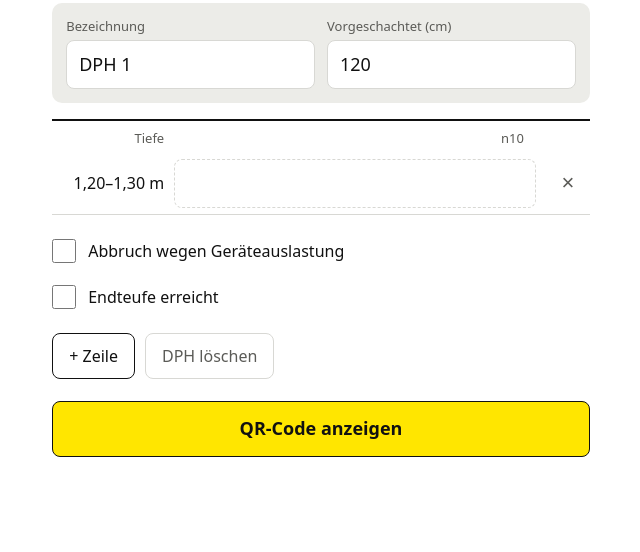
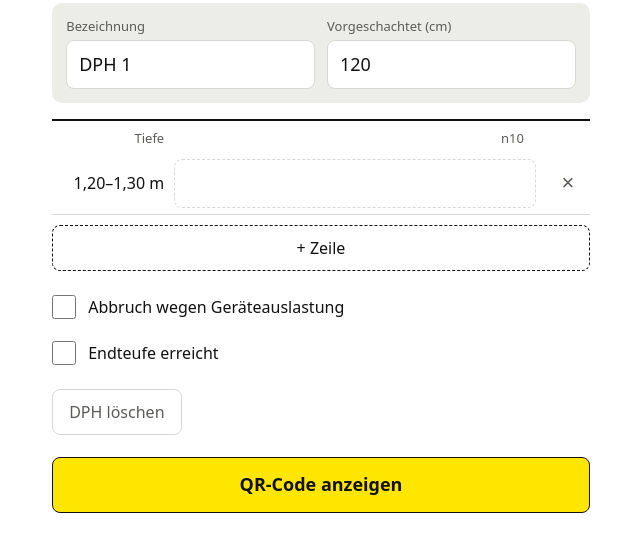
Before and after one commit to SFachingerGTU/dph-eingabe, a plain HTML site: page index.html in a window 1280 px wide. Shown: the part 172-724 px from the top of the page, without its empty margins (319-959 px from the left). Drawn offline with Linux system fonts and the light colour scheme.

Commit message:
„+ Zeile“ direkt unter die letzte Messwertzeile
Co-Authored-By: Claude Opus 5.5 <noreply@anthropic.com>

```diff
--- a/index.html
+++ b/index.html
@@ -70,6 +70,7 @@ button.b{font:inherit;font-weight:500;min-height:46px;padding:0 16px;border-radi
 button.b.primary{background:var(--accent);color:#111;border-color:#111;font-weight:700}
 button.b.ghost{border-color:var(--line);color:var(--muted)}
 .note{font-size:13px;color:var(--muted);margin-top:10px}
+button.b.addrow{display:block;width:100%;margin-top:10px;border-style:dashed}
 button.b.show{display:block;width:100%;min-height:56px;margin-top:22px;font-size:18px}
 .qrbox{background:#fff;display:grid;place-items:center;aspect-ratio:1/1;text-align:center}
 .qrbox svg{width:100%;height:100%;display:block}
@@ -112,6 +113,7 @@ button.b.show{display:block;width:100%;min-height:56px;margin-top:22px;font-size
       <div class="rows">
         <div class="cols"><span>Tiefe</span><span>n10</span><span></span></div>
         <div id="list"></div>
+        <button class="b addrow" id="add" type="button">+ Zeile</button>
       </div>
 
       <div class="checks">
@@ -120,7 +122,6 @@ button.b.show{display:block;width:100%;min-height:56px;margin-top:22px;font-size
       </div>
 
       <div class="tools">
-        <button class="b" id="add" type="button">+ Zeile</button>
         <button class="b ghost" id="remove" type="button">DPH löschen</button>
       </div>
       <p class="note" id="hint"></p>
```
